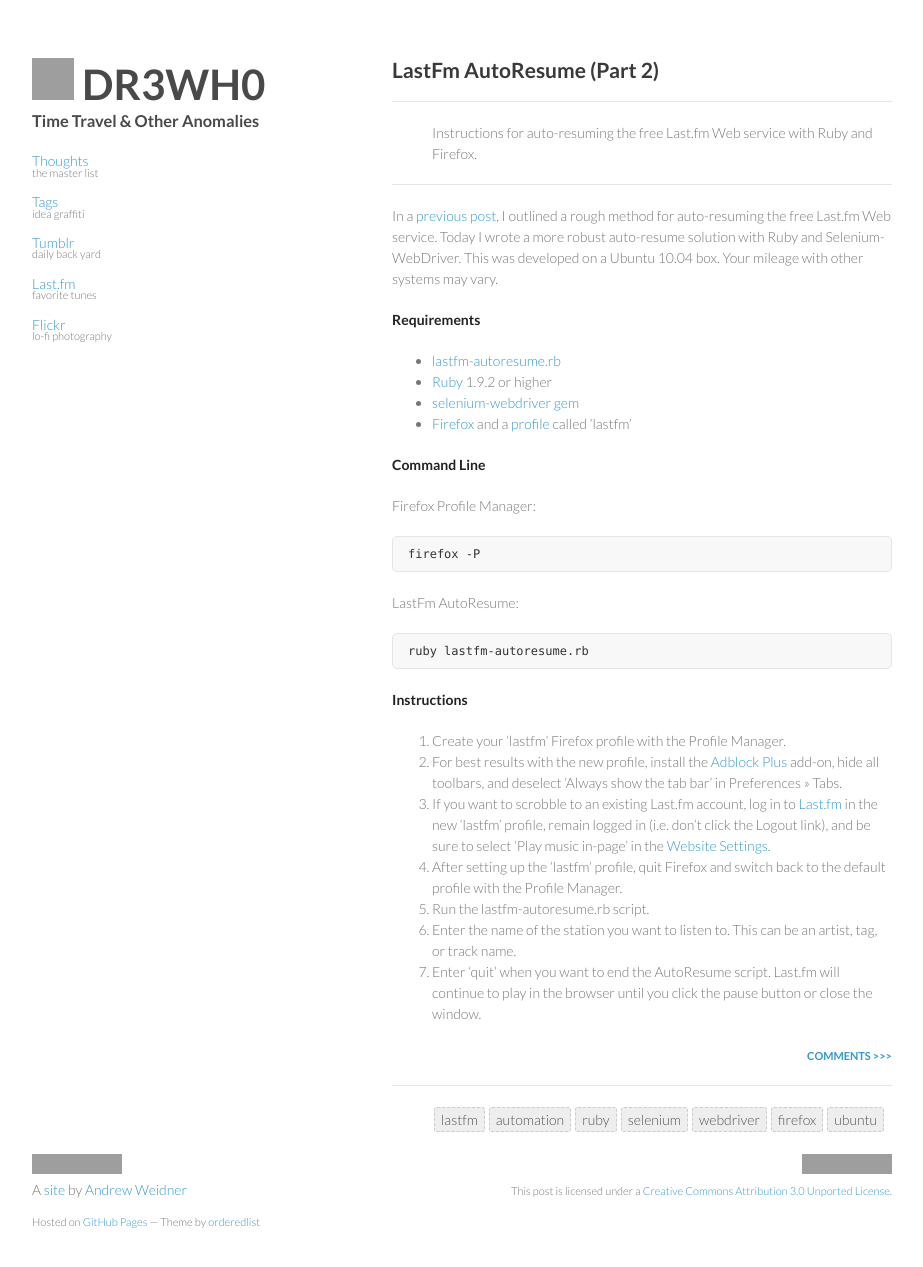
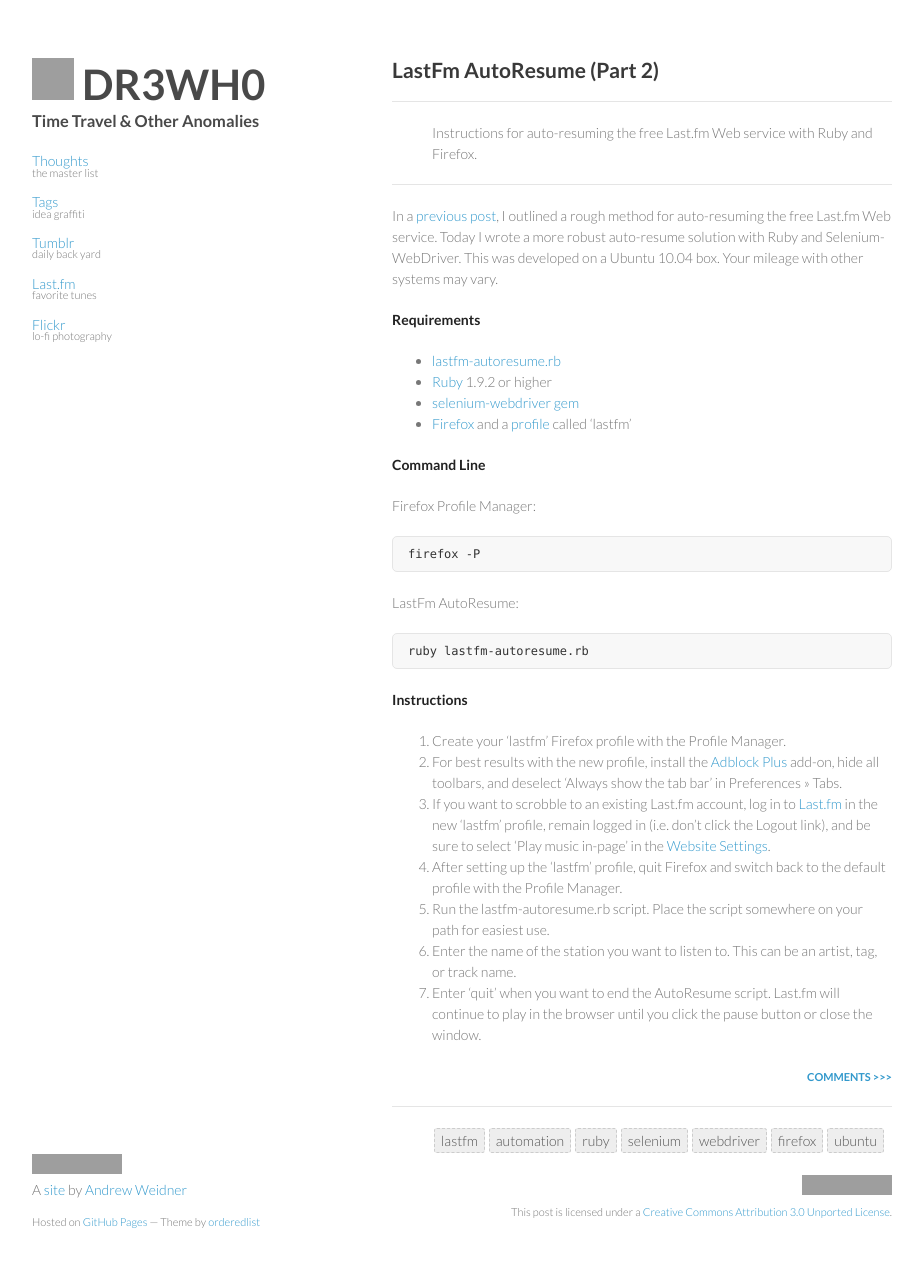
Before and after one commit to DR3WH0/DR3WH0.github.io, a Jekyll site: the page built from _posts/2013-08-17-lastfm-autoresume-part-2.md, in a window 1280 px wide and 1291 px high. Shown: the top 1267 px of the window, without its empty margins (178-1101 px from the left). Built offline with Jekyll 4.4.1, drawn with Linux system fonts in a browser that asks for light colours; Markdown is read by kramdown in place of the engine named in the settings; comment, search, counter and statistics services are not loaded; grey boxes are pictures that could not be loaded.

Commit message:
Updated 2013-08-17-lastfm-autoresume-part-2.md

```diff
--- a/_posts/2013-08-17-lastfm-autoresume-part-2.md
+++ b/_posts/2013-08-17-lastfm-autoresume-part-2.md
@@ -32,6 +32,6 @@
 2. For best results with the new profile, install the [Adblock Plus](https://adblockplus.org/en/firefox) add-on, hide all toolbars, and deselect 'Always show the tab bar' in Preferences >> Tabs.
 3. If you want to scrobble to an existing Last.fm account, log in to [Last.fm](https://www.last.fm/login) in the new 'lastfm' profile, remain logged in (i.e. don't click the Logout link), and be sure to select 'Play music in-page' in the [Website Settings](http://www.last.fm/settings/website).
 4. After setting up the 'lastfm' profile, quit Firefox and switch back to the default profile with the Profile Manager.
-5. Run the lastfm-autoresume.rb script.
+5. Run the lastfm-autoresume.rb script. Place the script somewhere on your path for easiest use.
 6. Enter the name of the station you want to listen to. This can be an artist, tag, or track name.
 7. Enter 'quit' when you want to end the AutoResume script. Last.fm will continue to play in the browser until you click the pause button or close the window.
```
